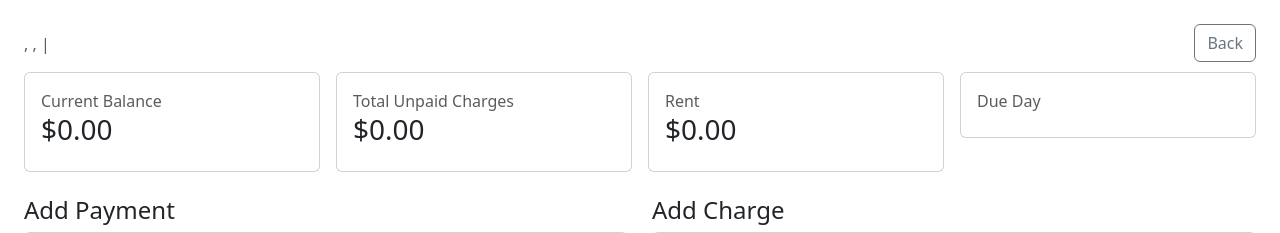
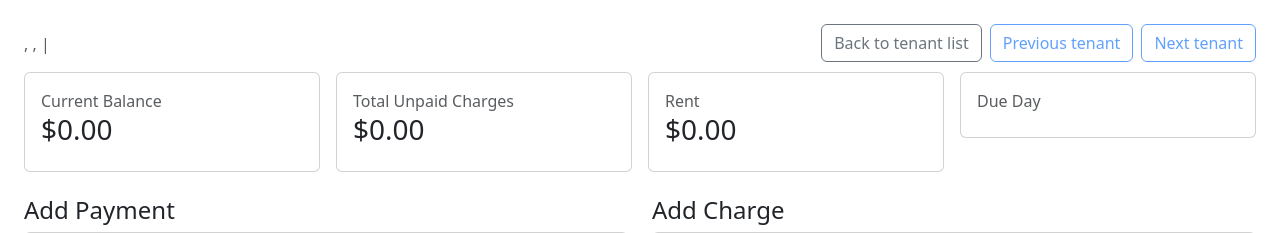
Before and after one commit to timolingh/tenant_balance, a FastAPI app: template app/templates/tenant_detail.html in a window 1280 px wide. Shown: the part 56-289 px from the top of the page. Run offline with FastAPI, Linux system fonts and the light colour scheme; the template is opened without the code that fills it, so the values that code supplies are empty.

Commit message:
Additional nav buttons added

```diff
--- a/app/main.py
+++ b/app/main.py
@@ -98,11 +98,21 @@ def tenant_detail(request: Request, tenant_id: int, db: Session = Depends(get_db
     if not tenant:
         raise HTTPException(404)
     decorate_tenant(db, tenant)
+    ordered_tenant_ids = [t.id for t in db.query(Tenant).order_by(Tenant.full_name, Tenant.id).all()]
+    previous_tenant_id = None
+    next_tenant_id = None
+    if tenant_id in ordered_tenant_ids:
+        current_index = ordered_tenant_ids.index(tenant_id)
+        if current_index > 0:
+            previous_tenant_id = ordered_tenant_ids[current_index - 1]
+        if current_index < len(ordered_tenant_ids) - 1:
+            next_tenant_id = ordered_tenant_ids[current_index + 1]
     ledger = db.query(LedgerEntry).filter(LedgerEntry.tenant_id == tenant_id).order_by(LedgerEntry.effective_date.desc(), LedgerEntry.id.desc()).all()
     payments = [e for e in ledger if e.entry_type == "payment"]
     return templates.TemplateResponse("tenant_detail.html", {
         "request": request, "tenant": tenant, "ledger": ledger, "payments": payments, "attachments": tenant.attachments,
-        "categories": [c.value for c in ChargeCategory], "methods": [m.value for m in PaymentMethod], "operator": get_operator(request)
+        "categories": [c.value for c in ChargeCategory], "methods": [m.value for m in PaymentMethod], "operator": get_operator(request),
+        "previous_tenant_id": previous_tenant_id, "next_tenant_id": next_tenant_id
     })
 
 @app.post("/tenants/{tenant_id}/charges")
--- a/app/templates/tenant_detail.html
+++ b/app/templates/tenant_detail.html
@@ -1,5 +1,5 @@
 {% extends "base.html" %}{% block content %}
-<div class="d-flex justify-content-between"><div><h1>{{ tenant.full_name }}</h1><p class="text-muted">{{ tenant.street_address }} {{ tenant.unit or '' }}, {{ tenant.city }}, {{ tenant.state }} {{ tenant.zip }} | {{ tenant.status }}</p></div><a href="/tenants" class="btn btn-outline-secondary h-25">Back</a></div>
+<div class="d-flex justify-content-between align-items-start"><div><h1>{{ tenant.full_name }}</h1><p class="text-muted">{{ tenant.street_address }} {{ tenant.unit or '' }}, {{ tenant.city }}, {{ tenant.state }} {{ tenant.zip }} | {{ tenant.status }}</p></div><div class="d-flex gap-2"><a href="/tenants" class="btn btn-outline-secondary">Back to tenant list</a>{% if previous_tenant_id %}<a href="/tenants/{{ previous_tenant_id }}" class="btn btn-outline-primary">Previous tenant</a>{% else %}<button class="btn btn-outline-primary" disabled>Previous tenant</button>{% endif %}{% if next_tenant_id %}<a href="/tenants/{{ next_tenant_id }}" class="btn btn-outline-primary">Next tenant</a>{% else %}<button class="btn btn-outline-primary" disabled>Next tenant</button>{% endif %}</div></div>
 <div class="row g-3 mb-4"><div class="col-md-3"><div class="card"><div class="card-body"><div class="text-muted">Current Balance</div><div class="h3">${{ '%.2f'|format(tenant.current_balance) }}</div></div></div></div><div class="col-md-3"><div class="card"><div class="card-body"><div class="text-muted">Total Unpaid Charges</div><div class="h3">${{ '%.2f'|format(tenant.unpaid_charges) }}</div></div></div></div><div class="col-md-3"><div class="card"><div class="card-body"><div class="text-muted">Rent</div><div class="h3">${{ '%.2f'|format(tenant.default_rent_amount) }}</div></div></div></div><div class="col-md-3"><div class="card"><div class="card-body"><div class="text-muted">Due Day</div><div class="h3">{{ tenant.rent_due_day }}</div></div></div></div></div>
 <div class="row g-4"><div class="col-md-6"><h2 class="h4">Add Payment</h2><form method="post" action="/tenants/{{ tenant.id }}/payments" class="card card-body"><input type="date" name="effective_date" class="form-control mb-2" required><input type="number" step="0.01" name="amount" class="form-control mb-2" placeholder="Amount" required><select name="method" class="form-select mb-2">{% for m in methods %}<option value="{{m}}">{{m}}</option>{% endfor %}</select><input name="memo" class="form-control mb-2" placeholder="Memo/check number"><button class="btn btn-success">Add Payment</button></form></div>
 <div class="col-md-6"><h2 class="h4">Add Charge</h2><form method="post" action="/tenants/{{ tenant.id }}/charges" class="card card-body"><input type="date" name="effective_date" class="form-control mb-2" required><input type="number" step="0.01" name="amount" class="form-control mb-2" placeholder="Amount" required><select name="category" class="form-select mb-2">{% for c in categories %}<option value="{{c}}">{{c}}</option>{% endfor %}</select><input name="memo" class="form-control mb-2" placeholder="Reason/memo"><button class="btn btn-warning">Add Charge</button></form></div></div>
```
